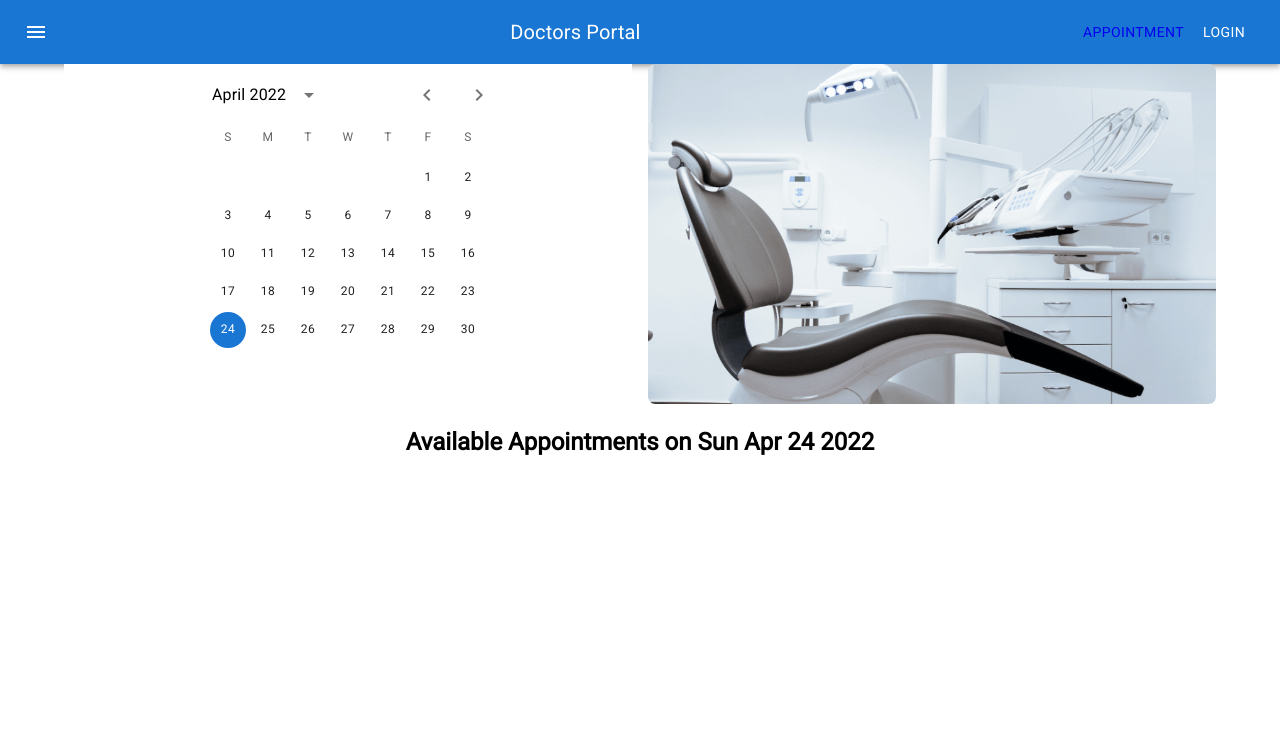
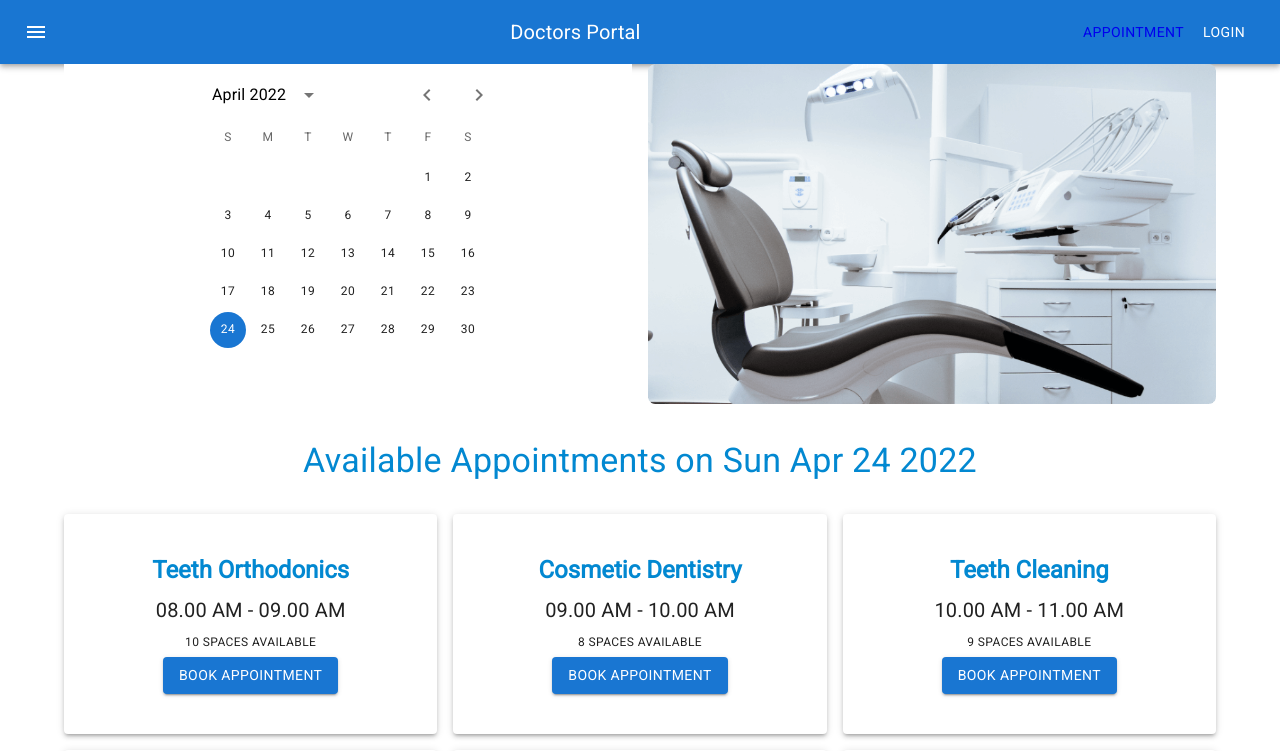
Before and after one commit to thejakia1/Doctors-Portal, a React (Create React App) app: page /appointment in a window 1280 px wide. Shown: the top 751 px of the page. Built offline with nearby package versions, Linux system fonts and the light colour scheme.

Commit message:
appointment time slot and booking modal added

```diff
--- a/src/Pages/Appointment/AvailableAppointments/AvailableAppointments.js
+++ b/src/Pages/Appointment/AvailableAppointments/AvailableAppointments.js
@@ -1,4 +1,6 @@
+import { Container, Grid, Typography } from '@mui/material';
 import React from 'react';
+import Booking from '../Booking/Booking';
 
 const bookings = [
     {
@@ -39,11 +41,21 @@ const bookings = [
     },
 ]
 
-const AvailableAppointments = ({ date }) => {
+const AvailableAppointments = ({ booking, date }) => {
     return (
-        <div>
-            <h2>Available Appointments on {date.toDateString()}</h2>
-        </div>
+        <Container>
+            <Typography variant="h4" sx={{ color: "info.main", py: 4 }}>
+                Available Appointments on {date.toDateString()}
+            </Typography>
+            <Grid container spacing={2}>
+                {
+                    bookings.map(booking =><Booking
+                        key={booking.id}
+                        booking={booking}
+                    ></Booking>)
+                }
+            </Grid>
+        </Container>
     );
 };
 
--- /dev/null
+++ b/src/Pages/Appointment/Booking/Booking.js
@@ -0,0 +1,35 @@
+import { Button, Grid, Paper, Typography } from '@mui/material';
+import React from 'react';
+import BookingModal from '../BookingModal/BookingModal';
+
+const Booking = ({ booking }) => {
+    const { name, time, space } = booking;
+    const [openBooking, setBookingOpen] = React.useState(false);
+    const handleBookingOpen = () => setBookingOpen(true);
+    const handleBookingClose = () => setBookingOpen(false);
+    return (
+        <>
+            <Grid item xs={12} sm={6} md={4}>
+                <Paper elevation={3} sx={{ py: 5 }}>
+                    <Typography sx={{ color: "info.main", fontWeight: 600 }} variant="h5" gutterBottom component="div">
+                        {name}
+                    </Typography>
+                    <Typography variant="h6" gutterBottom component="div">
+                        {time}
+                    </Typography>
+                    <Typography variant="caption" display="block" gutterBottom>
+                        {space} SPACES AVAILABLE
+                    </Typography>
+                    <Button onClick={handleBookingOpen} variant="contained">BOOK APPOINTMENT</Button>
+                </Paper>
+            </Grid>
+            <BookingModal
+                booking={booking}
+                openBooking={openBooking}
+                handleBookingClose={handleBookingClose}
+            ></BookingModal>
+        </>
+    );
+};
+
+export default Booking;
--- /dev/null
+++ b/src/Pages/Appointment/BookingModal/BookingModal.js
@@ -0,0 +1,49 @@
+import React from 'react';
+import Backdrop from '@mui/material/Backdrop';
+import Box from '@mui/material/Box';
+import Modal from '@mui/material/Modal';
+import Fade from '@mui/material/Fade';
+import Typography from '@mui/material/Typography';
+
+const style = {
+  position: 'absolute',
+  top: '50%',
+  left: '50%',
+  transform: 'translate(-50%, -50%)',
+  width: 400,
+  bgcolor: 'background.paper',
+  border: '2px solid #000',
+  boxShadow: 24,
+  p: 4,
+};
+
+const BookingModal = ({ openBooking, handleBookingClose, booking }) => {
+    const { name, time } = booking;
+
+    return (
+        <Modal
+            aria-labelledby="transition-modal-title"
+            aria-describedby="transition-modal-description"
+            open={openBooking}
+            onClose={handleBookingClose}
+            closeAfterTransition
+            BackdropComponent={Backdrop}
+            BackdropProps={{
+            timeout: 500,
+            }}
+        >
+            <Fade in={openBooking}>
+            <Box sx={style}>
+                <Typography id="transition-modal-title" variant="h6" component="h2">
+                {name}
+                </Typography>
+                <Typography id="transition-modal-description" sx={{ mt: 2 }}>
+                {time}
+                </Typography>
+            </Box>
+            </Fade>
+      </Modal>
+    );
+};
+
+export default BookingModal;
```
